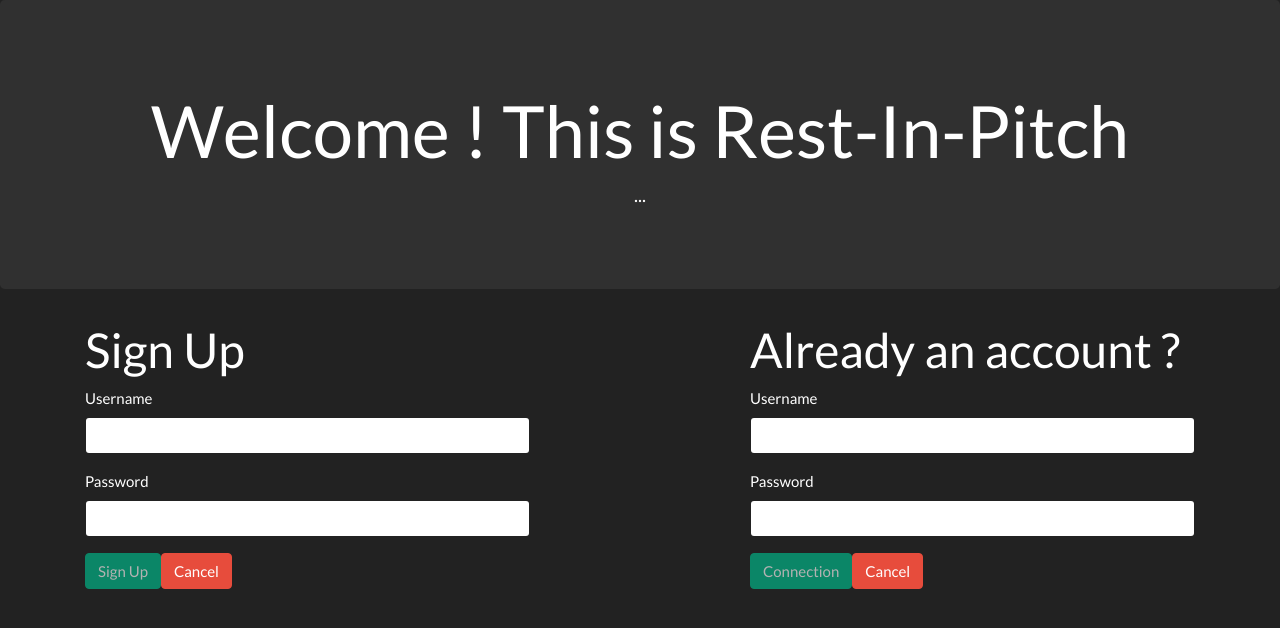
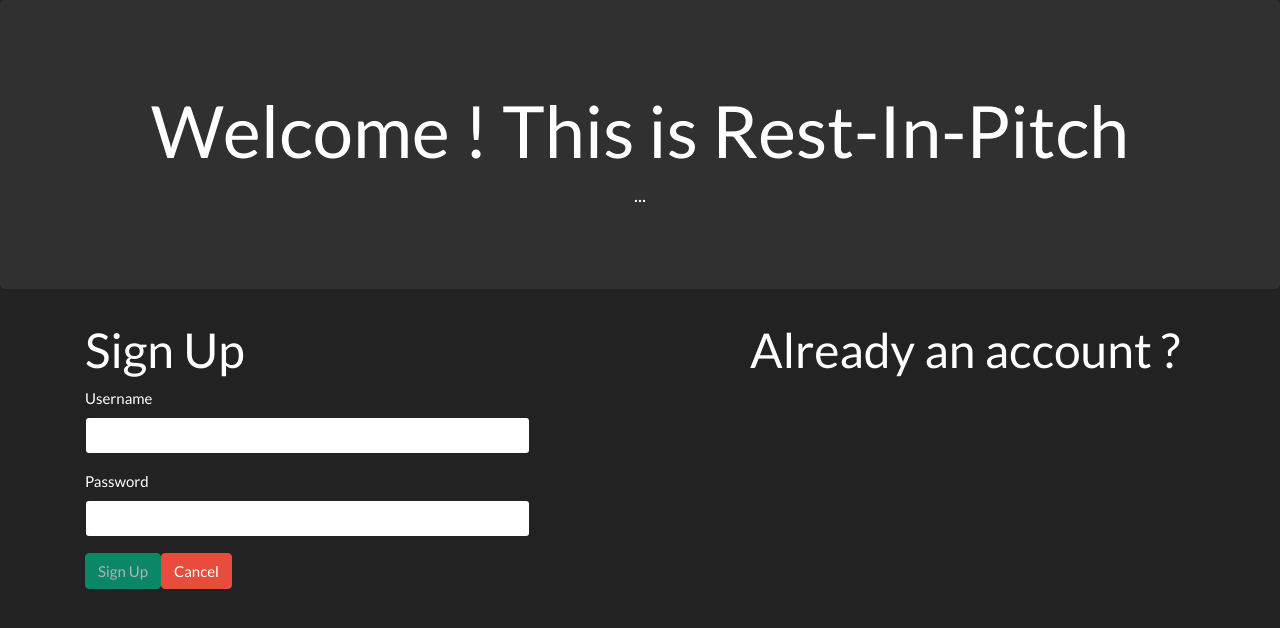
Before and after one commit to myracool/rest-in-pitch, an Angular app in the folder frontend/: page /user-create in a window 1280 px wide. Shown: the top 628 px of the page. Built offline with nearby package versions, Linux system fonts and the light colour scheme.

Commit message:
debug login : fail

```diff
--- a/frontend/src/app/user-create/user-create.component.html
+++ b/frontend/src/app/user-create/user-create.component.html
@@ -34,7 +34,7 @@
     <h1> Already an account ?</h1>
 
     <!-- <form (ngSubmit)="saveContact()" #contactForm="ngForm"> -->
-    <form>
+    <!-- <form>
       <div class="form-group">
         <label for="name">Username</label>
         <input type="text" class="form-control" [(ngModel)]="user.username" name="username" required>
@@ -47,7 +47,7 @@
         <button type="submit" class="btn btn-success" [disabled]="!contactForm.form.valid">Connection</button>
         <a (click)="backClicked()" class="btn btn-danger" role="button">Cancel</a>
       </div>
-    </form>
+    </form> -->
 </div>
 
 
--- a/frontend/src/app/user-create/user-create.component.ts
+++ b/frontend/src/app/user-create/user-create.component.ts
@@ -18,9 +18,9 @@ export class UserCreateComponent implements OnInit {
   }
 
   saveContact() {
-    this.http.post('http://localhost:8080/rest-in-pitch/rest/user/', this.user)
+    this.http.post('http://localhost:8080/rest-in-pitch/rest/user', this.user)
       .subscribe(res => {
-          this.router.navigate(['/show-detail', res]);
+          this.router.navigate(['/show']);
         }, (err) => {
           console.log(err);
         }
```
Also changed, not shown: 2 other files (tests, documents, lock files or other folders).
